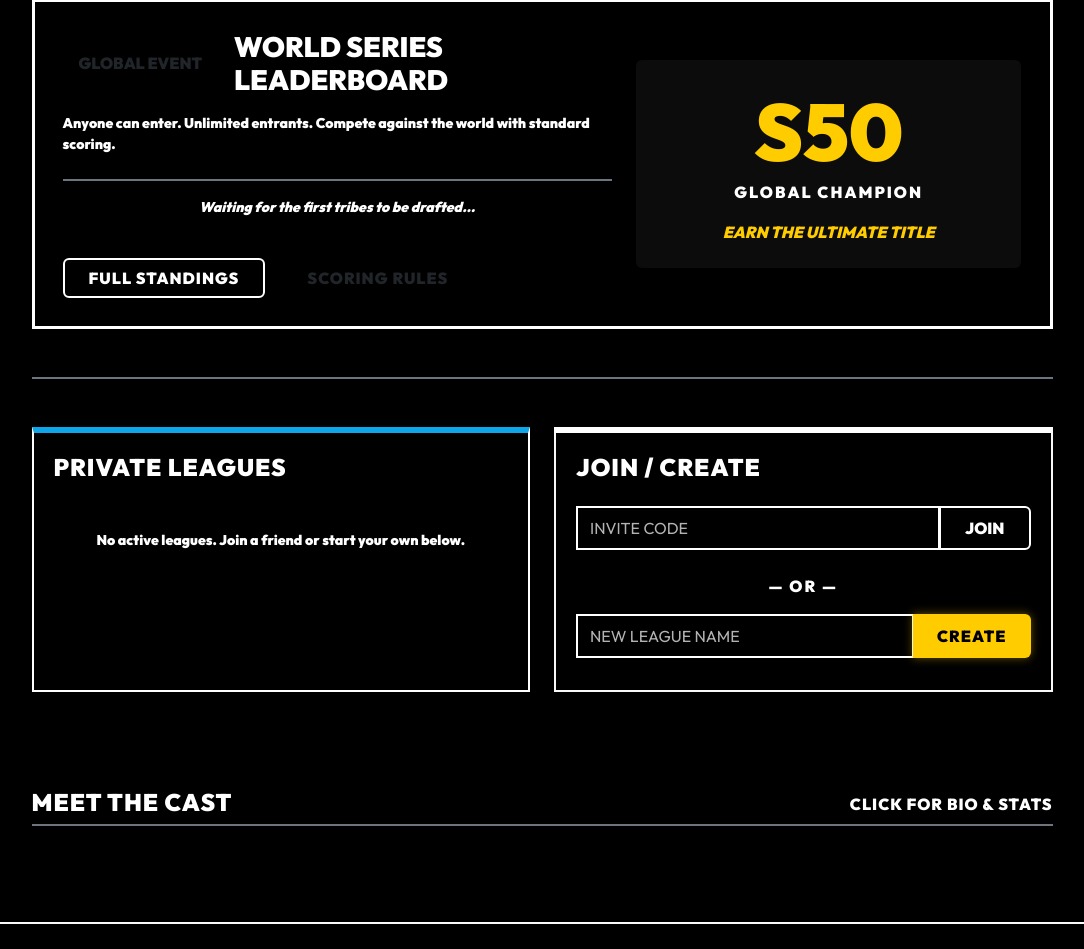
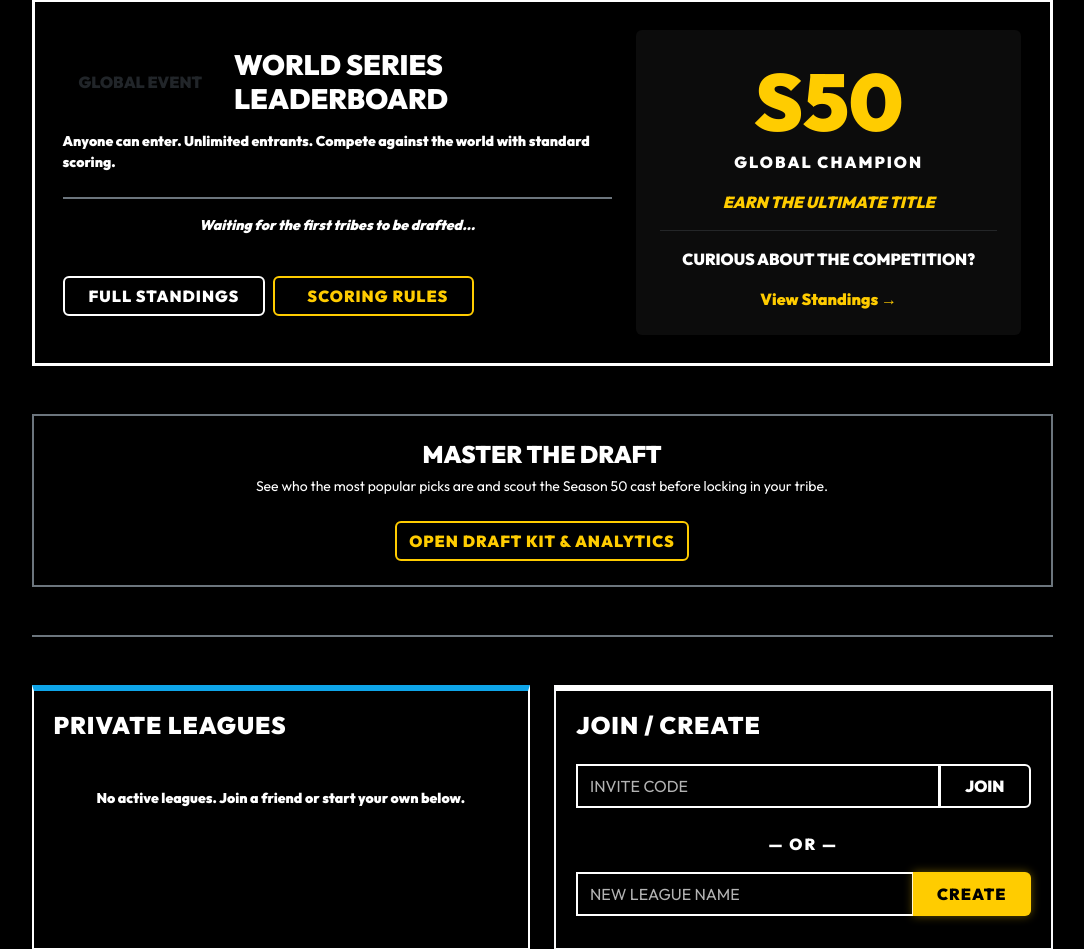
Before and after one commit to ktwom22/survivor, a Flask app: page / in a window 1280 px wide. Shown: the part 613-1562 px from the top of the page, without its empty margins (98-1182 px from the left). Run offline with Flask 3, Linux system fonts and the light colour scheme.

Commit message:
player id

```diff
--- a/templates/home.html
+++ b/templates/home.html
@@ -19,14 +19,14 @@
                         <div class="h4 m-0 fw-900 text-white">{{ total_global_entrants }}</div>
                     </div>
                     <div class="px-3 py-2 bg-black-50 border border-secondary rounded backdrop-blur">
-                        <div class="x-small fw-900 text-accent uppercase">Season Status</div>
-                        <div class="h4 m-0 fw-900 text-white">LIVE</div>
+                        <div class="x-small fw-900 text-accent uppercase">Draft Status</div>
+                        <div class="h4 m-0 fw-900 text-white">OPEN</div>
                     </div>
                 </div>
 
-                <div class="d-flex justify-content-center gap-3">
-                    <a href="#cast-section" class="btn btn-outline-light fw-900 uppercase ls-1 px-4 border-2 py-2">
-                        Meet the Cast
+                <div class="d-flex justify-content-center gap-3 flex-wrap">
+                    <a href="{{ url_for('draft_trends') }}" class="btn btn-outline-accent fw-900 uppercase ls-1 px-4 border-2 py-2">
+                        <i class="fas fa-chart-bar me-2"></i>Draft Kit
                     </a>
                     {% if not user_in_global %}
                         <form action="{{ url_for('join_global') }}" method="POST" class="m-0">
@@ -81,9 +81,20 @@
                         <div class="display-1 fw-900 text-accent mb-0">S50</div>
                         <div class="fw-900 uppercase ls-2 text-white">Global Champion</div>
                         <div class="mt-3 x-small text-accent fw-900 italic">EARN THE ULTIMATE TITLE</div>
+                        <hr class="border-secondary">
+                        <p class="x-small text-white-50 uppercase fw-900">Curious about the competition?</p>
+                        <a href="{{ url_for('global_leaderboard') }}" class="text-accent fw-900 text-decoration-none">View Standings →</a>
                     </div>
                 </div>
             </div>
+        </div>
+
+        <div class="pro-card border-secondary bg-black-50 mb-5 p-4 text-center">
+            <h4 class="fw-900 uppercase text-white mb-2">Master the Draft</h4>
+            <p class="text-white-50 small mb-4">See who the most popular picks are and scout the Season 50 cast before locking in your tribe.</p>
+            <a href="{{ url_for('draft_trends') }}" class="btn btn-outline-accent fw-900 uppercase ls-1">
+                Open Draft Kit & Analytics
+            </a>
         </div>
 
         <hr class="border-secondary mb-5" style="opacity: 1 !important; border-width: 2px;">
@@ -184,33 +195,13 @@
     </div>
 </div>
 
-<div class="modal fade" id="rulesModal" tabindex="-1" aria-hidden="true">
-    <div class="modal-dialog modal-dialog-centered">
-        <div class="modal-content bg-black border-accent text-white shadow-lg" style="border-width: 3px !important;">
-            <div class="modal-header border-secondary">
-                <h5 class="modal-title fw-900 uppercase">Scoring Rules</h5>
-                <button type="button" class="btn-close btn-close-white" data-bs-dismiss="modal"></button>
-            </div>
-            <div class="modal-body text-center">
-                <div class="p-3 bg-darker border border-secondary rounded mb-3">
-                    <h6 class="text-accent fw-900 mb-3">STANDARD POINT SYSTEM</h6>
-                    <div class="d-flex justify-content-between mb-1 small fw-bold"><span>Survive Episode</span><span class="text-accent">+2.0</span></div>
-                    <div class="d-flex justify-content-between mb-1 small fw-bold"><span>Win Immunity</span><span class="text-accent">+5.0</span></div>
-                    <div class="d-flex justify-content-between mb-1 small fw-bold"><span>Confessional Cry</span><span class="text-accent">+2.0</span></div>
-                    <div class="d-flex justify-content-between mb-1 small fw-bold"><span>Advantage Found</span><span class="text-accent">+4.0</span></div>
-                    <div class="d-flex justify-content-between mb-1 small fw-bold text-danger"><span>Quit Game</span><span>-25.0</span></div>
-                </div>
-                <p class="small text-white-50 italic">Draft your tribe at dropbuffs.com</p>
-            </div>
-        </div>
-    </div>
-</div>
-
 <style>
     :root { --ocean: #0ea5e9; }
     .bg-darker { background: #0c0c0c; }
     .backdrop-blur { backdrop-filter: blur(8px); background: rgba(0,0,0,0.4); }
     .btn-ocean { background-color: var(--ocean); color: white; border: none; font-weight: 900; }
+    .btn-outline-accent { border: 2px solid var(--accent); color: var(--accent); background: transparent; }
+    .btn-outline-accent:hover { background: var(--accent); color: black; }
     .hover-glow:hover { border-color: var(--accent) !important; background: #111; transition: 0.2s; }
     .pointer { cursor: pointer; }
     .cast-card { transition: all 0.2s cubic-bezier(0.4, 0, 0.2, 1); }
@@ -250,7 +241,9 @@
                 });
             } catch (err) {}
         } else {
-            new bootstrap.Modal(document.getElementById('rulesModal')).show();
+            // Logic to trigger modal manually if share fails
+            const rulesModal = new bootstrap.Modal(document.getElementById('rulesModal'));
+            rulesModal.show();
         }
     }
 </script>
```
